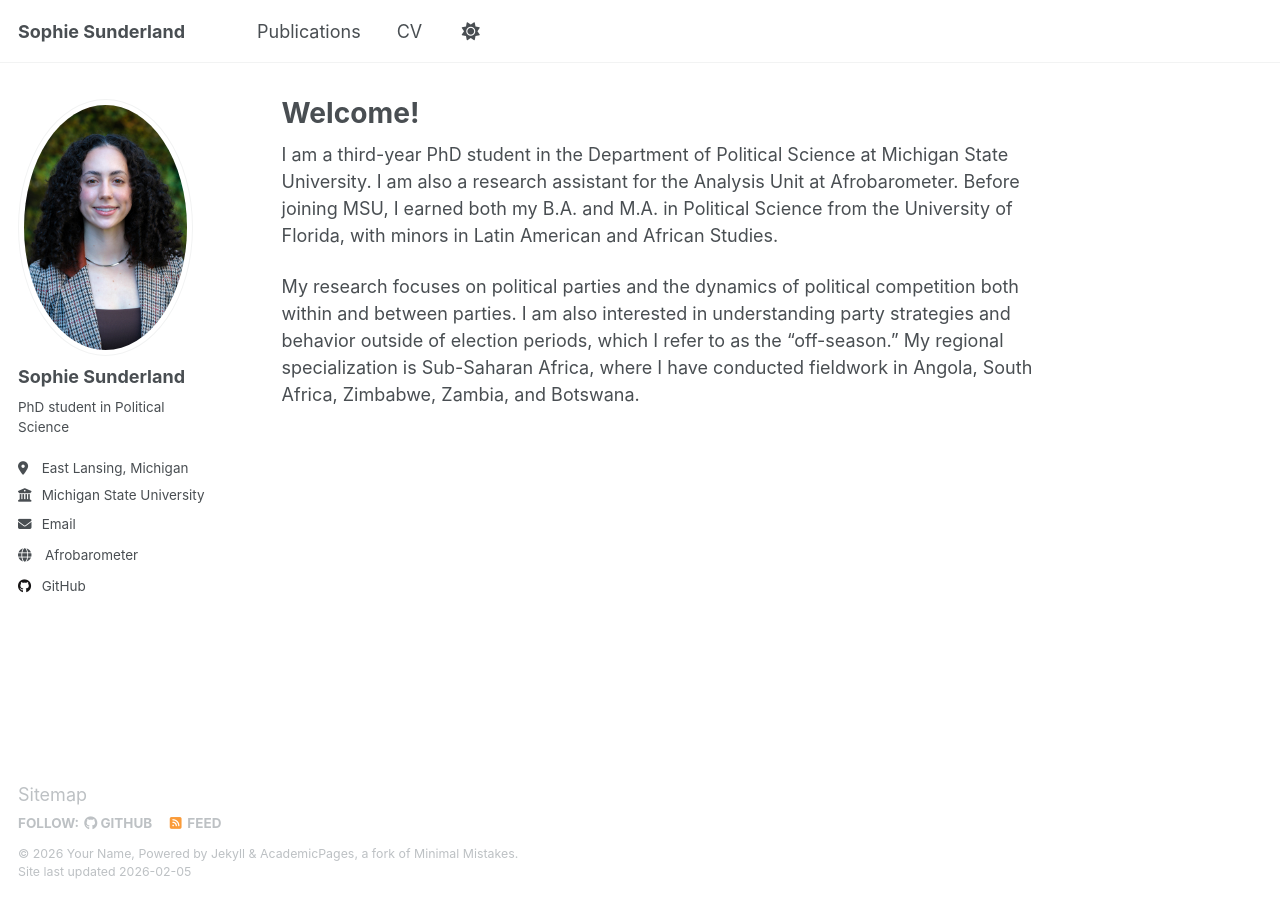
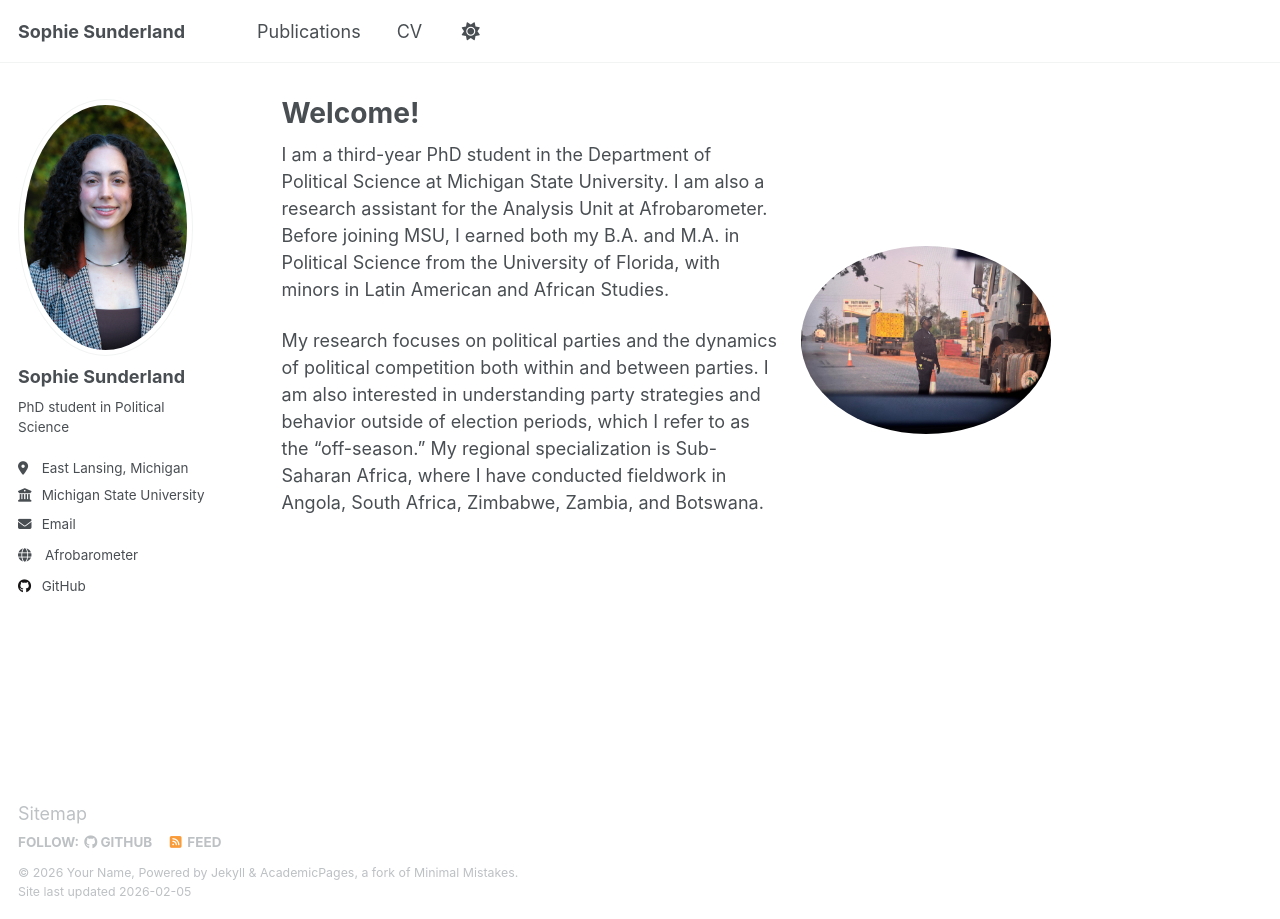
Before and after one commit to sophiesunderland/sophiesunderland.github.io, a Jekyll site: the page built from _pages/about.md, in a window 1280 px wide. Built offline with Jekyll 4.4.1, drawn with Linux system fonts in a browser that asks for light colours.

Commit message:
Refactor about page layout with HTML structure
Added RB picture

```diff
--- a/_pages/about.md
+++ b/_pages/about.md
@@ -7,6 +7,27 @@ redirect_from:
   - /about.html
 ---
 
-I am a third-year PhD student in the Department of Political Science at Michigan State University. I am also a research assistant for the Analysis Unit at Afrobarometer. Before joining MSU, I earned both my B.A. and M.A. in Political Science from the University of Florida, with minors in Latin American and African Studies.
+<div style="display: flex; flex-wrap: wrap; align-items: center; justify-content: center; gap: 20px;">
 
-My research focuses on political parties and the dynamics of political competition both within and between parties. I am also interested in understanding party strategies and behavior outside of election periods, which I refer to as the “off-season.” My regional specialization is Sub-Saharan Africa, where I have conducted fieldwork in Angola, South Africa, Zimbabwe, Zambia, and Botswana.
+  <!-- Text column -->
+  <div style="flex: 1 1 300px; min-width: 250px; max-width: 600px;">
+    <p>
+      I am a third-year PhD student in the Department of Political Science at Michigan State University.
+      I am also a research assistant for the Analysis Unit at Afrobarometer. Before joining MSU,
+      I earned both my B.A. and M.A. in Political Science from the University of Florida, with minors
+      in Latin American and African Studies.
+    </p>
+    <p>
+      My research focuses on political parties and the dynamics of political competition both within
+      and between parties. I am also interested in understanding party strategies and behavior outside
+      of election periods, which I refer to as the “off-season.” My regional specialization is Sub-Saharan
+      Africa, where I have conducted fieldwork in Angola, South Africa, Zimbabwe, Zambia, and Botswana.
+    </p>
+  </div>
+
+  <!-- Image column -->
+  <div style="flex: 0 0 250px; text-align: center;">
+    <img src="/images/rb.jpeg" width="250" style="border-radius: 50%;" alt="Jane Doe">
+  </div>
+
+</div>
```
